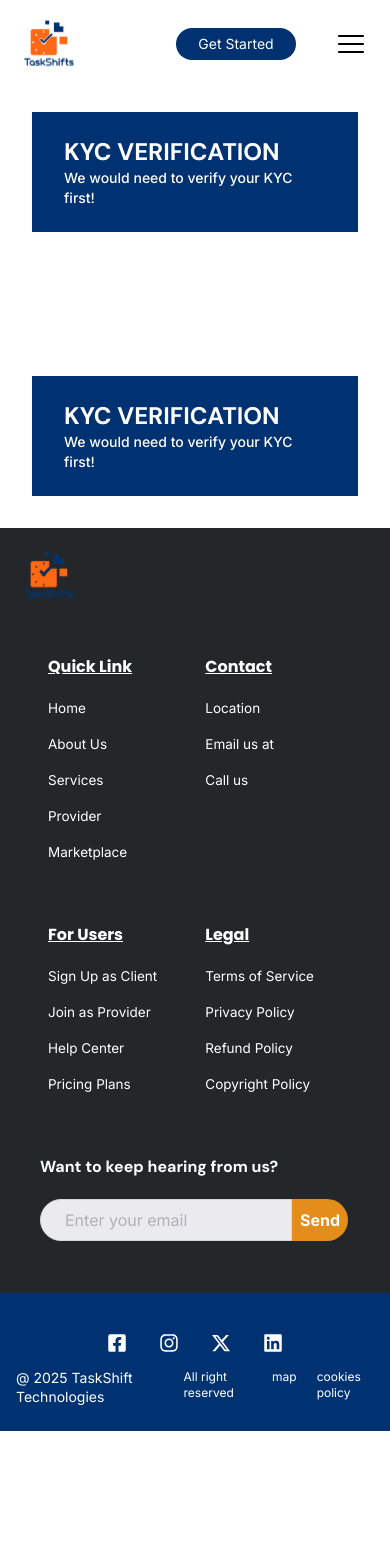
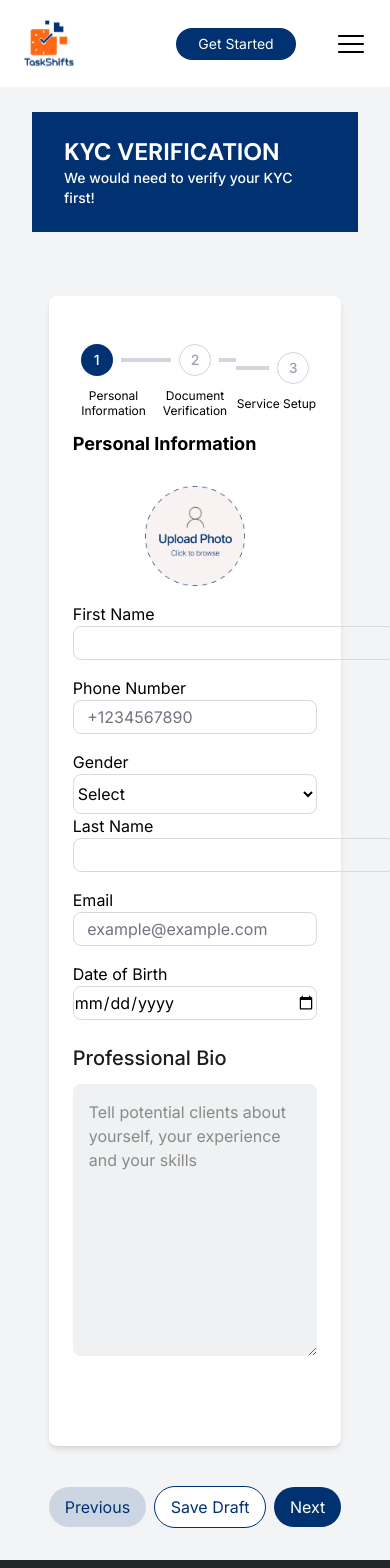
Before and after one commit to AsteriskRD/TaskShifts-Frontend, a Next.js app: page /pages-providers/kyc in a window 390 px wide. Shown: the top 1568 px of the page. Before the commit the page ends 1431 px from the top, so only its background shows below. Built offline with nearby package versions, Linux system fonts and the light colour scheme.

Commit message:
update on provider

```diff
--- a/src/app/components/dashboard/BeforeKyc/KycStepper.jsx
+++ b/src/app/components/dashboard/BeforeKyc/KycStepper.jsx
@@ -1,11 +1,68 @@
-import React from 'react'
+"use client";
+import React, { useState } from "react";
 
-const KycStepper = () => {
+const KycStepper = ({ currentStep }) => {
+  const steps = [
+    { id: 1, title: "Personal Information" },
+    { id: 2, title: "Document Verification" },
+    { id: 3, title: "Service Setup" },
+  ];
+
   return (
-    <div>
+    <div className="w-full">
+      <div className="flex items-center justify-between w-full">
+        {steps.map((step, index) => {
+          const isActive = currentStep === index;
+          const isCompleted = currentStep > index;
 
+          return (
+            <div key={step.id} className="flex flex-col items-center flex-1">
+              {/* Top Row: Line + Circle */}
+              <div className="flex items-center w-full">
+                {/* Left Line */}
+                {index > 0 && (
+                  <div
+                    className={`h-1 flex-1 ${
+                      isCompleted ? "bg-[#003271]" : "bg-gray-300"
+                    }`}
+                  ></div>
+                )}
+
+                {/* Circle */}
+                <div
+                  className={`w-8 h-8 flex items-center justify-center rounded-full text-sm font-medium mx-2
+                  ${
+                    isActive
+                      ? "bg-[#003271] text-white"
+                      : isCompleted
+                      ? "bg-[#003271] text-white"
+                      : "border border-gray-300 text-gray-400"
+                  }
+                `}
+                >
+                  {index + 1}
+                </div>
+
+                {/* Right Line */}
+                {index < steps.length - 1 && (
+                  <div
+                    className={`h-1 flex-1 ${
+                      currentStep > index ? "bg-[#003271]" : "bg-gray-300"
+                    }`}
+                  ></div>
+                )}
+              </div>
+
+              {/* Title */}
+              <p className="mt-3 text-center text-xs sm:text-sm md:text-base leading-tight">
+                {step.title}
+              </p>
+            </div>
+          );
+        })}
+      </div>
     </div>
-  )
-}
+  );
+};
 
-export default KycStepper
+export default KycStepper;
--- a/src/app/components/dashboard/BeforeKyc/Personalnfo.jsx
+++ b/src/app/components/dashboard/BeforeKyc/Personalnfo.jsx
@@ -1,27 +1,120 @@
-import React from 'react'
-import CardKyc from '../CardKyc'
-import { DM_Sans, Inter } from 'next/font/google'
-
-
+import React from "react";
+import CardKyc from "../CardKyc";
+import { DM_Sans, Inter } from "next/font/google";
+import imgg from "../../../images/imageUpload.png";
+import Image from "next/image";
 
 const dm_sans = DM_Sans({
-    subsets: ['latin'],
-    weight: ['400', '500', '600', '700'],
-})
+  subsets: ["latin"],
+  weight: ["400", "500", "600", "700"],
+});
 const inter = Inter({
-    subsets: ['latin'],
-    weight: ['400', '500', '600', '700'],
-})
-
+  subsets: ["latin"],
+  weight: ["400", "500", "600", "700"],
+});
 
 const Personalnfo = () => {
   return (
-    <div>
+    <div className="md:px-20">
+      <h1 className={`${inter.className} py-3 font-bold sm:text-xl text-lg md:text-2xl`}>
+        Personal Information
+      </h1>
+      <div className="flex py-4 flex-col justify-center items-center">
+        <Image src={imgg} alt="img" width={100} />
+      </div>
       <div>
-        <CardKyc />
+        <form className="w-full ">
+          <div className="md:flex block gap-20 justify-start">
+            <div className="flex space-y-4 flex-col">
+              <div className="">
+                <label className={`${inter.className}`} htmlFor="firstname">
+                  First Name
+                </label>
+                <input
+                  className="w-full px-40 placeholder:text-[#737380] py-1 rounded-lg border-[#D8D8DD] border"
+                  type="text"
+                  name="firstname"
+                  placeholder="   Mercy"
+                  id="firstname"
+                />
+              </div>
+              <div>
+                <label className={`${inter.className}`} htmlFor="phone">Phone Number</label>
+                <input
+                  className="w-full placeholder:text-[#737380]  py-1 rounded-lg border-[#D8D8DD] border"
+                  type="tel"
+                  name="phone"
+                  placeholder="   +1234567890"
+                  id="phone"
+                />
+              </div>
+              <div>
+                <label htmlFor="gender">Gender</label>
+                <select
+                  className="w-full py-2 rounded-lg border-[#D8D8DD] border"
+                  name="gender"
+                  id="gender"
+                >
+                  <option className="placeholder:text-[#737380]" value="gender">
+                    Select
+                  </option>
+                  <option value="male">Male</option>
+                  <option value="female">Female</option>
+                </select>
+              </div>
+            </div>
+            <div className="flex space-y-4 flex-col">
+              <div className="">
+                <label className="" htmlFor="lastname">
+                  Last Name
+                </label>
+                <input
+                  className="w-full px-40 placeholder:text-[#737380] py-1 rounded-lg border-[#D8D8DD] border"
+                  type="text"
+                  name="lastname"
+                  placeholder="   Mercy"
+                  id="lastname"
+                />
+              </div>
+              <div>
+                <label htmlFor="email">Email</label>
+                <input
+                  className="w-full placeholder:text-[#737380]  py-1 rounded-lg border-[#D8D8DD] border"
+                  type="email"
+                  name="email"
+                  placeholder="   example@example.com"
+                  id="email"
+                />
+              </div>
+              <div>
+                <label htmlFor="dob">Date of Birth</label>
+                <input
+                  className="w-full placeholder:text-[#737380]  py-1 rounded-lg border-[#D8D8DD] border"
+                  type="date"
+                  name="dob"
+                  placeholder="     DD/MM/YYYY"
+                  id="dob"
+                />
+              </div>
+            </div>
+          </div>
+          <div className="py-6">
+            <h1 className="text-[#1C1C1F] font-medium text-xl">Professional Bio</h1>
+            <div className="py-3">
+              <textarea
+              className="bg-[#989BA024] placeholder:text-[#45454599] w-full rounded-lg p-4"
+              name=""
+              id=""
+              placeholder="Tell potential clients about yourself, your experience and your skills "
+              cols="30"
+              rows="10"
+            ></textarea>
+            </div>
+          </div>
+        </form>
       </div>
     </div>
-  )
-}
+  );
+};
 
-export default Personalnfo
+export default Personalnfo;
--- /dev/null
+++ b/src/app/components/dashboard/BeforeKyc/ServiceSetUp.jsx
@@ -0,0 +1,25 @@
+import React from 'react'
+import CardKyc from '../CardKyc'
+import { DM_Sans, Inter } from 'next/font/google'
+
+
+
+const dm_sans = DM_Sans({
+    subsets: ['latin'],
+    weight: ['400', '500', '600', '700'],
+})
+const inter = Inter({
+    subsets: ['latin'],
+    weight: ['400', '500', '600', '700'],
+})
+
+
+const ServiceSetup = () => {
+  return (
+    <div className='pt-30'>
+    Service setup
+    </div>
+  )
+}
+
+export default ServiceSetup
--- /dev/null
+++ b/src/app/components/dashboard/BeforeKyc/VerifyDocs.jsx
@@ -0,0 +1,63 @@
+import React from "react";
+import { DM_Sans, Inter } from "next/font/google";
+
+const dm_sans = DM_Sans({
+  subsets: ["latin"],
+  weight: ["400", "500", "600", "700"],
+});
+const inter = Inter({
+  subsets: ["latin"],
+  weight: ["400", "500", "600", "700"],
+});
+
+const VerifyDocs = () => {
+  return (
+    <div className="md:px-20 py-14">
+      <h1 className={`${dm_sans.className} text-2xl font-bold`}>
+        Document Verification
+      </h1>
+      <p className="text-[#737380] text-sm">
+        Provide correct information to help us verify your account
+      </p>
+      <div className="md:flex justify-between space-y-4 md:space-y-0 md:py-6">
+
+
+        <div>
+          <label className="" htmlFor="document_type">Document Type</label>
+          <select
+            className="w-full py-2 my-2 rounded-lg border-[#D8D8DD] border"
+            name="document_type"
+            id="document_type"
+          >
+            <option className="placeholder:text-[#737380]" value="document_type">
+              Registeration Document
+            </option>
+            <option value="male">Driver's Licence</option>
+            <option value="female">National PassPort</option>
+            <option value="female">National ID</option>
+          </select>
+        </div>
+        <div>
+          <label htmlFor="RegNo">Registration Number</label>
+          <input
+            type="text"
+            placeholder="  Enter registeration no"
+            id="RegNo"
+            name="RegNo"
+            className={`${inter.className} mt-2 border placeholder:text-[#737380] border-gray-300 rounded-md p-2 w-full`}
+          />
+        </div>
+      </div>
+      <div className="text-center py-8 md:py-0 md:mx-20">
+        <h1 className={`${dm_sans.className} text-2xl font-bold`}>Business Registration Document</h1>
+        <p className="text-sm py-2 ">Upload scanned copy of your business registration document in JPG, PNG, or PD</p>
+         <div className="flex flex-col items-center gap-4 py-4">
+        <button className="border border-[#003271] rounded-full w-30 py-1.5">Choose a file</button>
+      </div>
+      </div>
+
+    </div>
+  );
+};
+
+export default VerifyDocs;
--- a/src/app/pages-providers/kyc/page.jsx
+++ b/src/app/pages-providers/kyc/page.jsx
@@ -1,8 +1,12 @@
+"use client";
 import React from "react";
 import { DM_Sans, Inter } from "next/font/google";
 import Personalnfo from "@/app/components/dashboard/BeforeKyc/Personalnfo";
 import KycStepper from "@/app/components/dashboard/BeforeKyc/KycStepper";
 import CardKyc from "@/app/components/dashboard/CardKyc";
+import { useState } from "react";
+import VerifyDocs from "@/app/components/dashboard/BeforeKyc/VerifyDocs";
+import ServiceSetup from "@/app/components/dashboard/BeforeKyc/ServiceSetUp";
 
 const dm_sans = DM_Sans({
   subsets: ["latin"],
@@ -12,21 +16,53 @@ const inter = Inter({
   subsets: ["latin"],
   weight: ["400", "500", "600", "700"],
 });
-const page = () => {
+
+const KycVerifyPage = () => {
+  const [currentStep, setCurrentStep] = useState(0);
+
+  const continueToNextStep = () => {
+    if (currentStep >= 2) return;
+
+    setCurrentStep((prev) => prev + 1);
+  };
+
+  const goToPreviousStep = () => {
+    if (currentStep > 0) {
+      setCurrentStep((prev) => prev - 1);
+    }
+  };
   return (
-    <div>
+    <div className="bg-gray-100">
       <div>
         <CardKyc />
       </div>
-      <div>
-        <KycStepper />
+      <div className="bg-white w-3/4 py-12 rounded-lg shadow-md px-6 mx-auto my-8">
+        <KycStepper currentStep={currentStep} />
         <div>
-          <Personalnfo />
+          {currentStep === 0 && <Personalnfo />}
+          {currentStep === 1 && <VerifyDocs />}
+          {currentStep === 2 && <ServiceSetup />}
         </div>
       </div>
-
+      <div className="pb-8 pt-2 mx-auto w-3/4 flex justify-between items-center">
+        <button
+          onClick={goToPreviousStep}
+          className="bg-[#CCD6E3] cursor-pointer rounded-full py-2 text-[#003271] md:px-10 px-4"
+        >
+          Previous
+        </button>
+        <button className="bg-white border border-[#003271] cursor-pointer rounded-full py-2 text-[#003271] md:px-10 px-4">
+          Save Draft
+        </button>
+        <button
+          onClick={continueToNextStep}
+          className="bg-[#003271] cursor-pointer rounded-full py-2 text-white md:px-10 px-4"
+        >
+          Next
+        </button>
+      </div>
     </div>
   );
 };
 
-export default page;
+export default KycVerifyPage;
```
Also changed, not shown: src/app/images/imageUpload.png (added).
